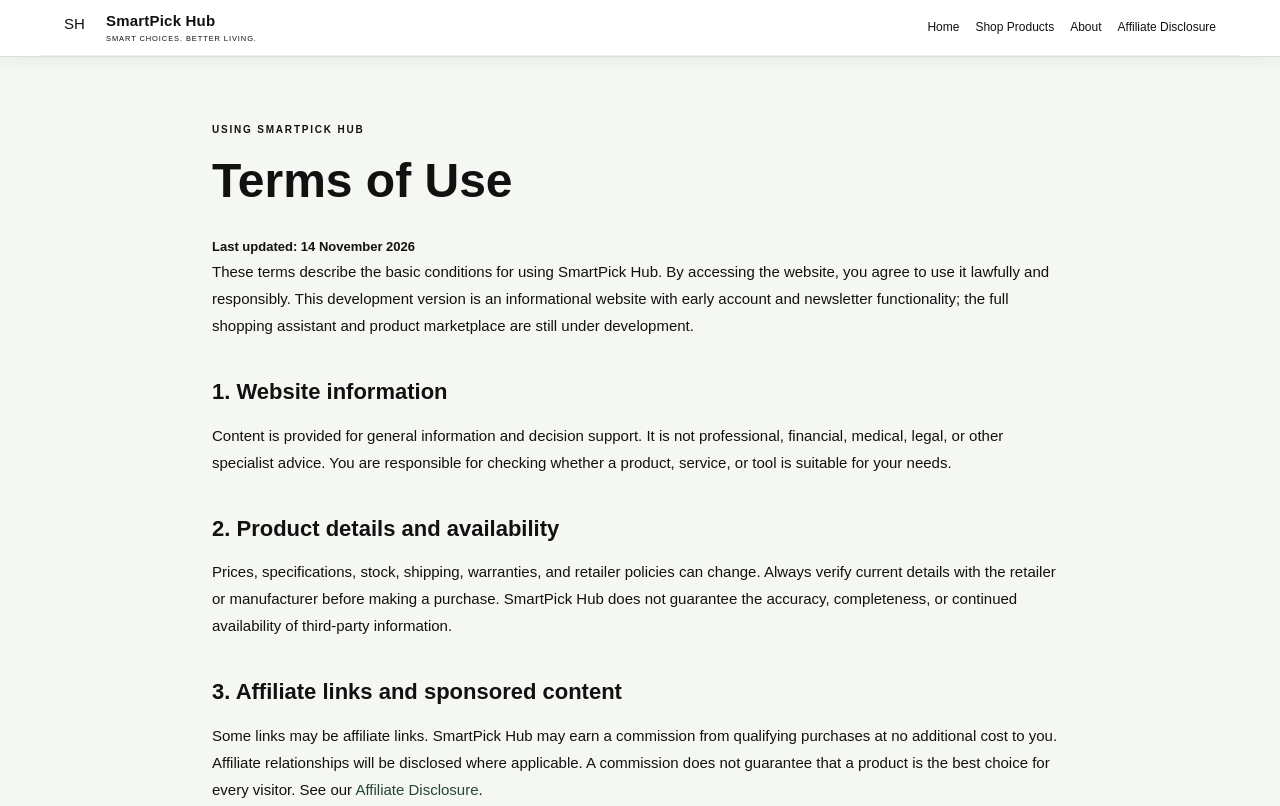
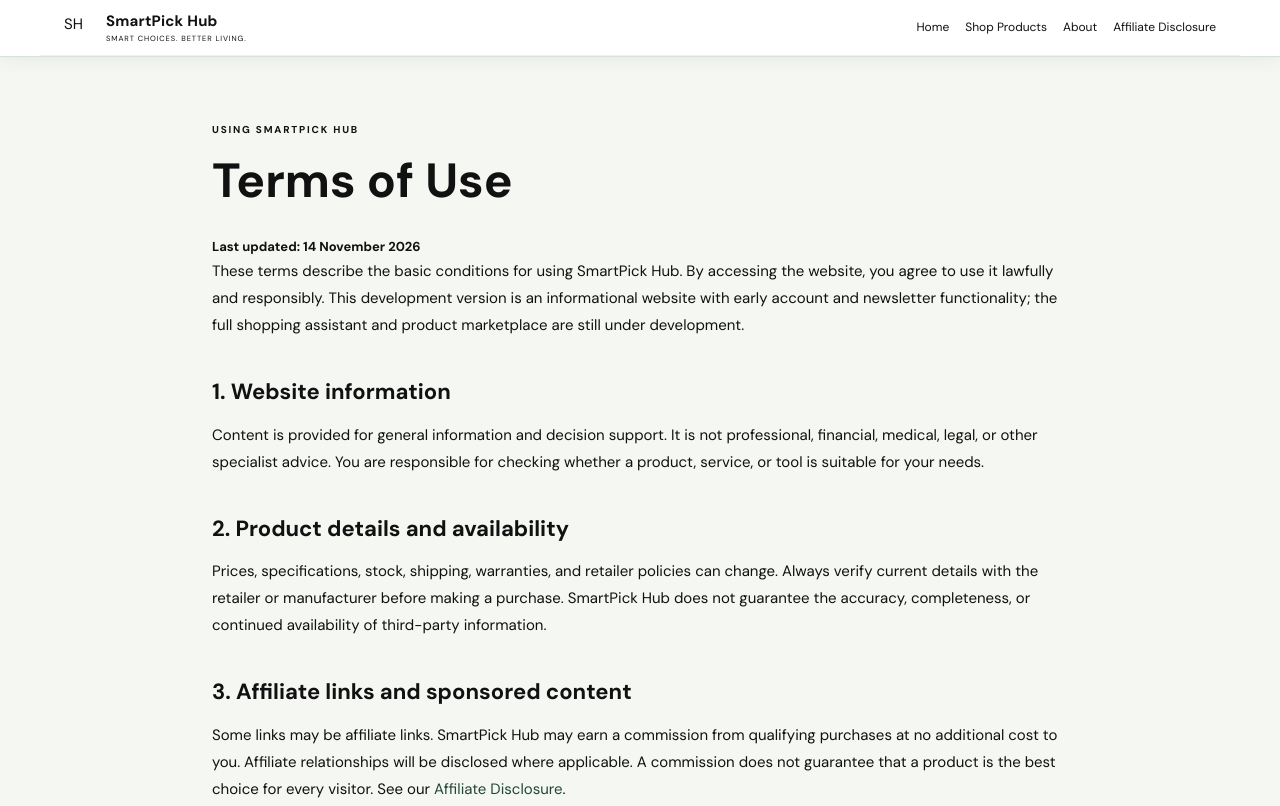
Before and after one commit to hinaarshad302/SmartPick-Hub, a plain HTML site: page terms.html in a window 1280 px wide. Shown: the top 806 px of the page. Drawn offline with nearby package versions, Linux system fonts and the light colour scheme.

Commit message:
Preconnect font origins before loading shared styles

```diff
--- a/terms.html
+++ b/terms.html
@@ -17,7 +17,10 @@
 <meta name="twitter:card" content="summary">
 <meta name="twitter:title" content="Terms of Use | SmartPick Hub">
 <meta name="twitter:description" content="Read the terms for using SmartPick Hub.">
-  <link rel="stylesheet" href="style.css">
+  <link rel="preconnect" href="https://fonts.googleapis.com">
+<link rel="preconnect" href="https://fonts.gstatic.com" crossorigin>
+<link href="https://fonts.googleapis.com/css2?family=DM+Sans:wght@400;500;600;700&family=Playfair+Display:wght@500;600;700&display=swap" rel="stylesheet">
+<link rel="stylesheet" href="style.css">
   <style>
     .policy-main{max-width:900px;margin:0 auto;padding:64px 22px 80px;color:#26352e}
     .policy-main h1,.policy-main h2{color:#102D27}
```
